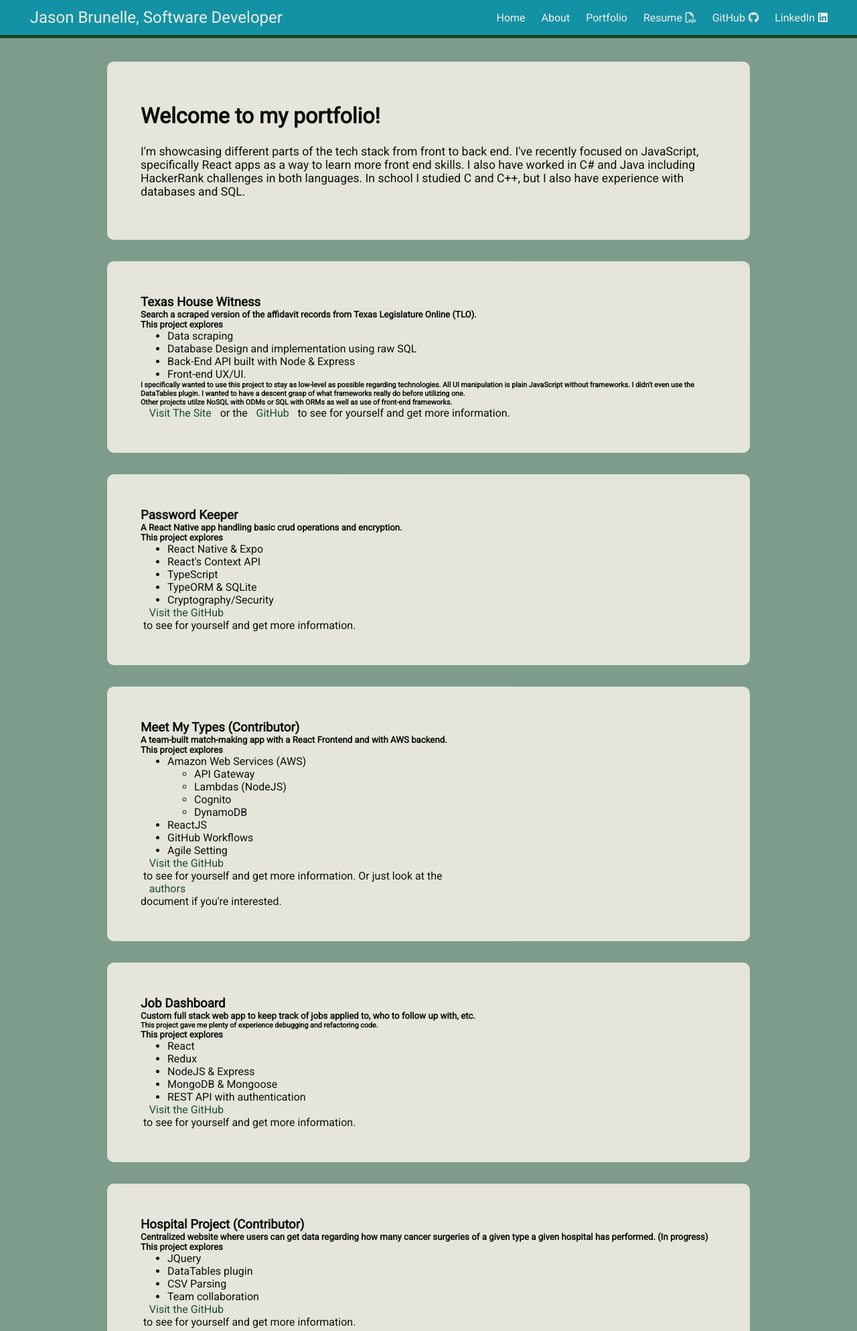
After one commit to jasonmb626/jasonbrunelle.com, a PHP site: page /portfolio.html in a window 1280 px wide. The commit adds this page. Shown: the top 1987 px of the page at 67% size. Run offline with PHP 8.4, Linux system fonts and the light colour scheme; some libraries are stand-ins or nearby versions.

Commit message:
Various updates

```diff
--- /dev/null
+++ b/portfolio.css
@@ -0,0 +1,22 @@
+main {
+    margin-top: 55px;
+    background-color: var(--background);
+}
+
+.container {
+    width: 80%;
+    margin: auto;
+    padding-top: 5px;
+}
+
+.card {
+    margin: 32px;
+}
+
+a {
+    color: var(--dark-bg);
+    text-decoration: none;
+    cursor: pointer;
+    font-family: inherit;
+    margin: 0 0.8rem;
+}
--- /dev/null
+++ b/portfolio.html
@@ -0,0 +1,243 @@
+<!DOCTYPE html>
+<html lang="en">
+<head>
+    <meta charset="UTF-8">
+    <meta name="viewport" content="width=device-width, initial-scale=1.0">
+    <title>Portfolio | Jason Brunelle</title>
+    <link href="https://fonts.googleapis.com/css?family=Roboto&display=swap" rel="stylesheet">
+    <link rel="icon"
+      type="image/ico"
+      href="favicon.ico" />
+    <script src="https://kit.fontawesome.com/98464d6cc0.js"></script>
+    <link rel="stylesheet" href="style.css" />
+    <link rel="stylesheet" href="portfolio.css" />
+</head>
+<body>
+    <nav>
+        <div class="nav-container">
+          <a class="nav-brand" href="/">
+              Jason Brunelle, Software Developer
+          </a>
+          <input type="checkbox" class="toggler">
+          <div class="hamburger"><div></div></div>
+          <div class="collapse">
+            <ul class="nav">
+              <li class="nav-item"><a class="nav-link" href="/">Home</a></li>
+              <li class="nav-item"><a class="nav-link" href="/about.html">About</a></li>
+              <li class="nav-item"><a class="nav-link" href="/portfolio.html">Portfolio</a></li>
+              <li class="nav-item"><a class="nav-link" href='/Jason%20Brunelle%20Resume.pdf'
+                target='_blank'
+                rel='noopener noreferrer'>
+                <span>Resume</span><i class='far fa-file-pdf'></i>
+              </a></li>
+              <li class="nav-item"><a class="nav-link" href="https://github.com/jasonmb626"
+                target='_blank'
+                rel='noopener noreferrer'>
+                <span>GitHub</span><i class='fab fa-github'></i>
+              </a></li>
+              <li class="nav-item"><a class="nav-link" href="https://www.linkedin.com/in/jason-brunelle-18b6bb177/"
+                target='_blank'
+                rel='noopener noreferrer'><span>LinkedIn</span><i class='fab fa-linkedin'></i>
+              </a></li>
+            </ul>
+          </div>
+        </div>
+    </nav>
+    <main>
+        <div class="container">
+          <div class="card">
+            <h1>Welcome to my portfolio!</h1>
+            <p>I'm showcasing different parts of the tech stack from front to back end. I've recently focused on JavaScript, specifically React apps as a way to learn more front end skills. I also have worked in C# and Java including HackerRank challenges in both languages. In school I studied C and C++, but I also have experience with databases and SQL.</p>
+          </div>
+          <div class="card">
+            <h3>Texas House Witness</h3>
+            <h5>
+              Search a scraped version of the affidavit records from Texas
+              Legislature Online (TLO).
+            </h5>
+            <h5 class="mt-3">This project explores</h5>
+            <ul>
+              <li>Data scraping</li>
+              <li>Database Design and implementation using raw SQL</li>
+              <li>Back-End API built with Node & Express</li>
+              <li>Front-end UX/UI.</li>
+            </ul>
+            <h6>
+              I specifically wanted to use this project to stay as low-level as
+              possible regarding technologies. All UI manipulation is plain
+              JavaScript without frameworks. I didn't even use the DataTables
+              plugin. I wanted to have a descent grasp of what frameworks really
+              do before utilizing one.
+            </h6>
+            <h6>
+              Other projects utilze NoSQL with ODMs or SQL with ORMs as well as
+              use of front-end frameworks.
+            </h6>
+            <span>
+                <a href="https://texashousewitness.info"
+                target="_blank"
+                rel="noopener noreferrer"
+                >Visit The Site</a>or the<a
+                href="https://github.com/jasonmb626/texashousewitness"
+                target="_blank"
+                rel="noopener noreferrer"
+                >GitHub</a>to see for yourself and get more information.
+            </span>
+          </div>
+          <div class="card">
+            <h3>Password Keeper</h3>
+            <h5>
+              A React Native app handling basic crud operations and encryption.
+            </h5>
+            <h5 class="mt-3">This project explores</h5>
+            <ul>
+              <li>React Native & Expo</li>
+              <li>React's Context API</li>
+              <li>TypeScript</li>
+              <li>TypeORM & SQLite</li>
+              <li>Cryptography/Security</li>
+            </ul>
+            <a
+              href="https://github.com/jasonmb626/Password_Keeper_React_Native"
+              target="_blank"
+              rel="noopener noreferrer"
+            >
+              Visit the GitHub
+            </a>
+            &nbsp;to see for yourself and get more information.
+          </div>
+          <div class="card">
+            <h3>Meet My Types (Contributor)</h3>
+            <h5>
+              A team-built match-making app with a React Frontend and with AWS backend.
+            </h5>
+            <h5 class="mt-3">This project explores</h5>
+            <ul>
+              <li>Amazon Web Services (AWS)</li>
+                <ul>
+                  <li>API Gateway</li>
+                  <li>Lambdas (NodeJS)</li>
+                  <li>Cognito</li>
+                  <li>DynamoDB</li>
+                </ul>
+              <li>ReactJS</li>
+              <li>GitHub Workflows</li>
+              <li>Agile Setting</li>
+            </ul>
+            <a
+              href="https://github.com/zCode-Solutions/meetMyTypes"
+              target="_blank"
+              rel="noopener noreferrer"
+            >
+              Visit the GitHub
+            </a>
+            &nbsp;to see for yourself and get more information. Or just look at the <a
+              href="https://github.com/zCode-Solutions/meetMyTypes/blob/dev/AUTHORS.md"
+              target="_blank"
+              rel="noopener noreferrer"
+            >authors</a> document if you're interested.
+          </div>
+          <div class="card">
+            <h3>Job Dashboard</h3>
+            <h5>
+              Custom full stack web app to keep track of jobs applied to, who to
+              follow up with, etc.
+            </h5>
+            <h6>
+              This project gave me plenty of experience debugging and refactoring
+              code.
+            </h6>
+            <h5 class="mt-3">This project explores</h5>
+            <ul>
+              <li>React</li>
+              <li>Redux</li>
+              <li>NodeJS & Express</li>
+              <li>MongoDB & Mongoose</li>
+              <li>REST API with authentication</li>
+            </ul>
+            <a
+              href="https://github.com/jasonmb626/job_dashboard"
+              target="_blank"
+              rel="noopener noreferrer"
+            >
+              Visit the GitHub
+            </a>
+            &nbsp;to see for yourself and get more information.
+          </div>
+          <div class="card">
+            <h3>Hospital Project (Contributor)</h3>
+            <h5>
+              Centralized website where users can get data regarding how many
+              cancer surgeries of a given type a given hospital has performed. (In
+              progress)
+            </h5>
+            <h5 class="mt-3">This project explores</h5>
+            <ul>
+              <li>JQuery</li>
+              <li>DataTables plugin</li>
+              <li>CSV Parsing</li>
+              <li>Team collaboration</li>
+            </ul>
+            <a
+              href="https://github.com/best-chicago-hospitals/best-chicago-hospitals-website"
+              target="_blank"
+              rel="noopener noreferrer"
+            >
+              Visit the GitHub
+            </a>
+            &nbsp;to see for yourself and get more information.
+          </div>
+          <div class="card">
+            <h3>Block the Blob (Collaborator)</h3>
+            <h5>A game made for a school project. I was part of a team of 3.</h5>
+            <h5 class="mt-3">This project explores</h5>
+            <ul>
+              <li>
+                <a
+                  href="https://processing.org/"
+                  target="_blank"
+                  rel="noopener noreferrer"
+                >
+                  Processing
+                </a>
+                software skethbook
+              </li>
+              <li>Team collaboration</li>
+              <li>Game design</li>
+            </ul>
+            <a
+              href="https://github.com/jasonmb626/BlockTheBlob"
+              target="_blank"
+              rel="noopener noreferrer"
+            >
+              Visit the GitHub
+            </a>
+            &nbsp;to see for yourself and get more information.
+          </div>
+          <div class="card">
+            <h3>Learning Management System (Collaborator)</h3>
+            <h5>
+              A school project focused on learning to collaborate and learning
+              version control. I was part of a team of 5.
+            </h5>
+            <h5 class="mt-3">This project explores</h5>
+            <ul>
+              <li>C#</li>
+              <li>MS-SQL</li>
+              <li>Team collaboration</li>
+              <li>Testing</li>
+              <li>Software Project Management Plan Documentation</li>
+            </ul>
+            <a
+              href="https://github.com/Tavi66/3321_LMS"
+              target="_blank"
+              rel="noopener noreferrer"
+            >
+              Visit the GitHub
+            </a>
+            &nbsp;to see for yourself and get more information.
+          </div>
+        </div>
+      </main>
+</body>
+</html>
--- a/script.js
+++ b/script.js
@@ -24,7 +24,9 @@ const intervalFunc = () => {
         screen_lines_element.innerHTML = screen_text + '|';
         document.getElementById('disable-typing-directive').classList.toggle('no-show');
         document.getElementById('additional-technologies').classList.toggle('no-show');
-        document.getElementById('down-arrow').classList.remove('no-show');
+        const monitor_screen = document.querySelector('.monitor-screen');
+        if (monitor_screen.scrollHeight > monitor_screen.clientHeight)
+            document.getElementById('down-arrow').classList.remove('no-show');
         setInterval(cursorInterval, 800);
     } else {
         setTimeout(intervalFunc, rndTime);
@@ -47,6 +49,8 @@ document.querySelector('.monitor-screen').addEventListener('scroll', e => {
     }
 });
 
+console.dir(document.querySelector('.monitor-screen'))
+
 function getScrollPercent(documentElement) {
     var h = documentElement,
         b = document.body,
--- a/style.css
+++ b/style.css
@@ -27,17 +27,15 @@ nav {
     background-color: var(--main-color);
     color: var(--light-color);
     border-bottom: var(--dark-bg) solid 5px;
+    z-index: 100;
 }
 
-a {
+.nav-brand {
+    font-size: 1rem;
     color: var(--light-color);
     text-decoration: none;
     cursor: pointer;
     font-family: inherit;
-}
-
-.nav-brand {
-    font-size: 1rem;
 }
 
 .nav-container {
@@ -165,6 +163,42 @@ a {
     text-decoration: none;
     display: block;
     text-align: right;
+    padding: 12px 0;
+    margin: 0;
+}
+
+.card {
+    display: flex;
+    flex-direction: column;
+    justify-content: center;
+    align-items: start;
+    background-color: var(--light-color);
+    border-radius: 10px;
+    padding: 50px;
+    margin: 5px;
+    opacity: 0.9;
+}
+
+.card div{
+    display: flex;
+    justify-content: space-between;
+    width: 100%;
+}
+
+.card div h1 {
+    display: inline;
+}
+
+.card h1, p {
+    padding: 12px 0;
+}
+
+p {
+    font-size: 1.1rem;
+}
+
+p.lead {
+    font-size: 1.3rem;
 }
 
 /* ------------------------------------  desktop -------------------------------------------------------------- */
@@ -197,6 +231,9 @@ a {
         visibility: visible;
         background-color: var(--main-color);
     }
+    .nav-link {
+        padding: 12px;
+    }
     .nav-link i {
         display: none;
     }
```
Also changed, not shown: about.css (+22 -17 lines), about.html (+6 -4 lines), index.css (+8 -1 lines), about.jpg (added).
